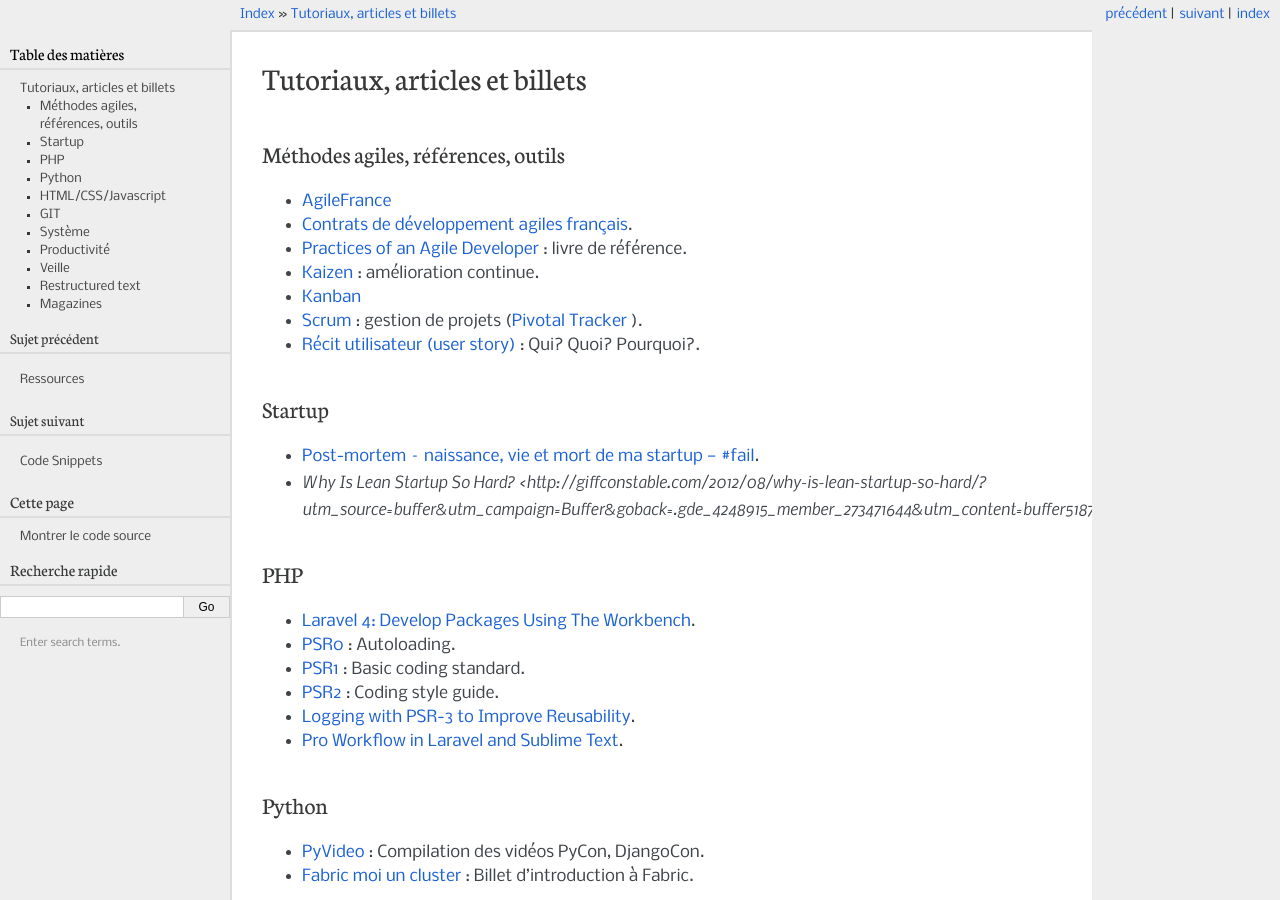
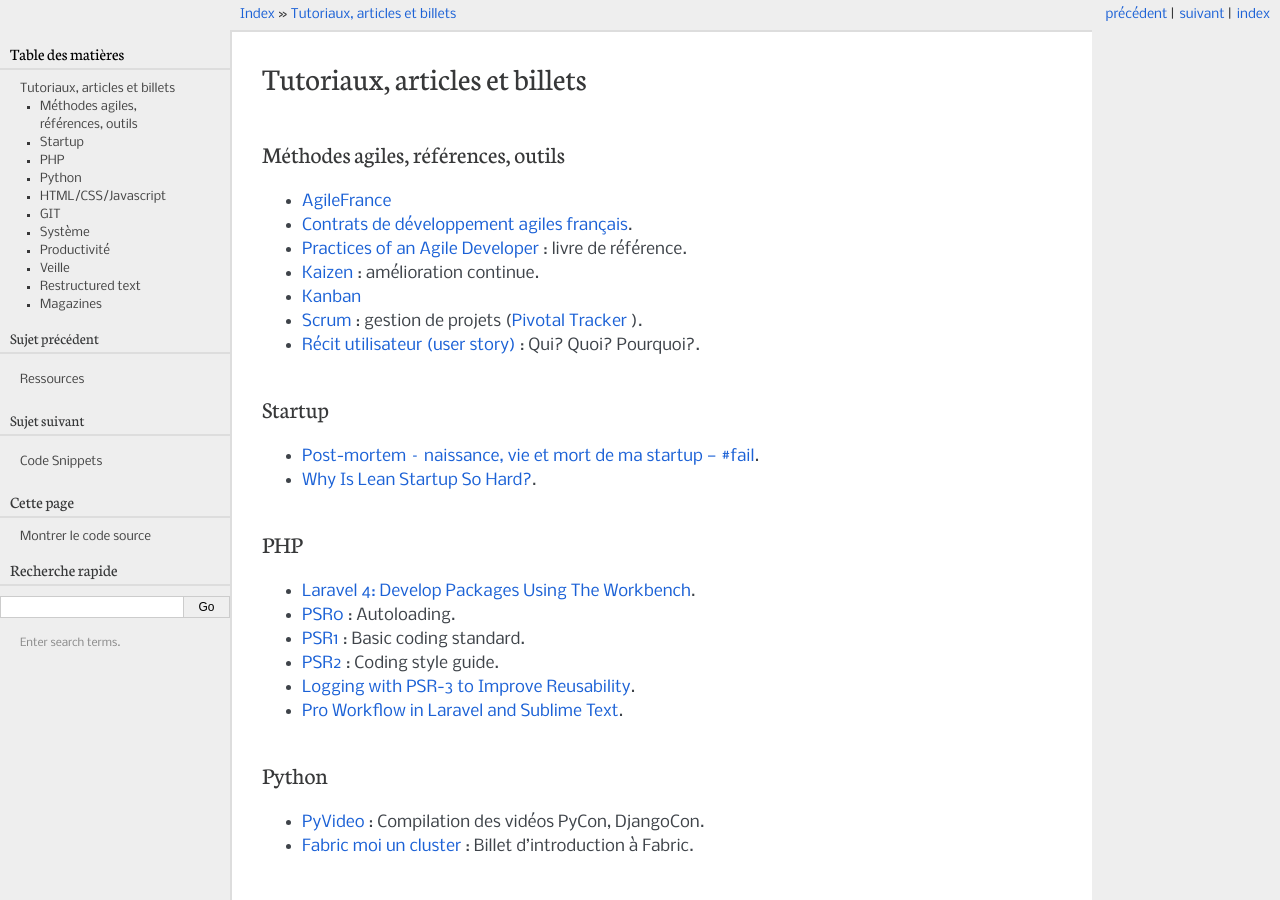
Before and after one commit to k3z/wiki, a Sphinx documentation site: the page built from source/readings.rst, in a window 1280 px wide and 900 px high. Built offline with Sphinx 7.4.7, drawn with Linux system fonts in a browser that asks for light colours.

Commit message:
Update readings.rst

```diff
--- a/source/readings.rst
+++ b/source/readings.rst
@@ -18,7 +18,7 @@
 -------
 
 * `Post-mortem – naissance, vie et mort de ma startup — #fail <http://www.guilhembertholet.com/blog/2013/07/18/post-mortem-naissance-vie-et-mort-de-ma-startup-fail/>`_.
-* `Why Is Lean Startup So Hard? <http://giffconstable.com/2012/08/why-is-lean-startup-so-hard/?utm_source=buffer&utm_campaign=Buffer&goback=.gde_4248915_member_273471644&utm_content=buffer5187d&utm_medium=twitter#!>`.
+* `Why Is Lean Startup So Hard? <http://giffconstable.com/2012/08/why-is-lean-startup-so-hard/?utm_source=buffer&utm_campaign=Buffer&goback=.gde_4248915_member_273471644&utm_content=buffer5187d&utm_medium=twitter#!>`_.
 
 
 PHP
```
